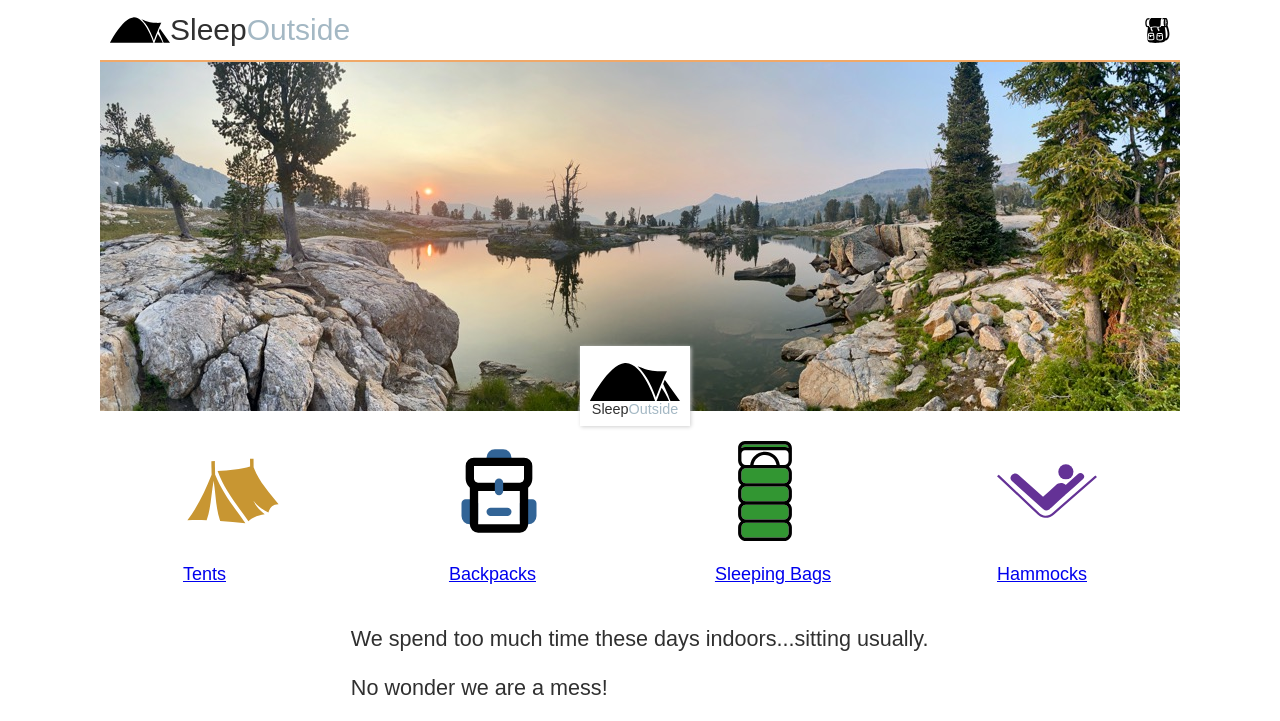
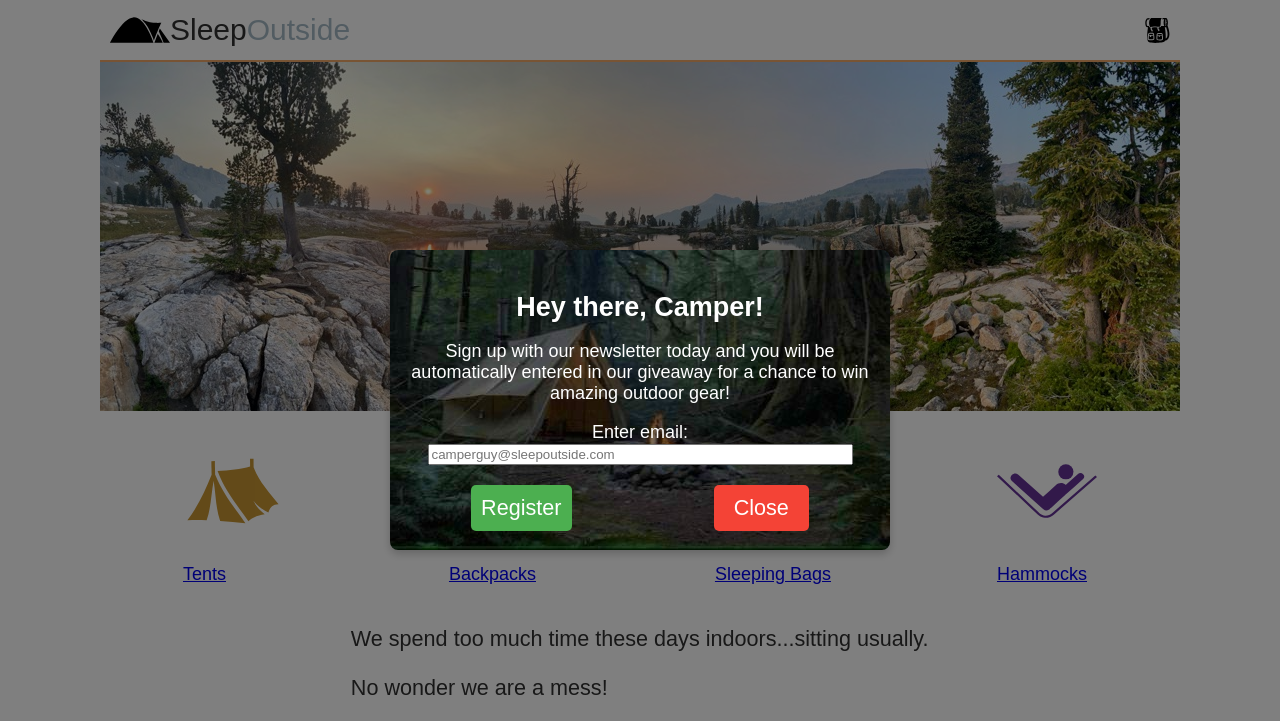
Before and after one commit to jakepreciado/wdd330, a website built with Vite: page src/index.html in a window 1280 px wide. Shown: the top 721 px of the page. Built offline with nearby package versions, Linux system fonts and the light colour scheme.

Commit message:
Indiviual Task: Add call to action, first time visitors

```diff
--- a/src/css/style.css
+++ b/src/css/style.css
@@ -214,6 +214,78 @@ button {
   grid-column: 3;
 }
 
+.checkout fieldset {
+  margin-bottom: 20px;
+}
+
+.order__summary div {
+  margin: 10px;
+}
+.order__summary div:not([id]) {
+  font-weight: bold;
+}
+
+.modal {
+  position: fixed;
+  top: 0;
+  left: 0;
+  width: 100%;
+  height: 100%;
+  background-color: rgba(0, 0, 0, 0.5);
+  display: flex;
+  justify-content: center;
+  align-items: center;
+  z-index: 1000;
+}
+
+.modal.hidden {
+  display: none;
+}
+
+.modal-content {
+  width: 500px;
+  height: 300px;
+  color: white;
+  background-image: url('/images/modal-background.jpg');
+  padding: 20px;
+  border-radius: 8px;
+  text-align: center;
+  box-shadow: 0 4px 8px rgba(0, 0, 0, 0.2);
+  z-index: 1002;
+}
+
+.modal-content h2 {
+  margin-bottom: 10px;
+}
+
+.modal-content button {
+  margin: 10px;
+  padding: 10px 20px;
+  border: none;
+  border-radius: 5px;
+  cursor: pointer;
+}
+
+.modal-buttons {
+  margin-top: 20px;
+  display: flex;
+  gap: 20px;
+}
+
+
+#register-btn {
+  margin: auto;
+  padding: 10px;
+  background-color: #4caf50;
+  color: white;
+}
+
+#close-modal {
+  margin: auto;
+  background-color: #f44336;
+  color: white;
+}
+
 @media screen and (min-width: 500px) {
   body {
     max-width: 1080px;
--- a/src/index.html
+++ b/src/index.html
@@ -6,12 +6,12 @@
   <meta name="viewport" content="width=device-width, initial-scale=1.0" />
   <title>Sleep Outside | Home</title>
   <link rel="stylesheet" href="/css/style.css" />
-  <script type="module" src="./js/main.js"></script>
+  <script src="js/main.js" type="module"></script>
 </head>
 
 <body>
-  <header class="divider" id="main-header"></header>
-
+  <header class="divider" id="main-header">
+  </header>
   <main class="divider">
     <div class="hero">
       <img src="/images/banner-sm.jpg" srcset="images/banner-sm.jpg 500w, images/banner.jpg"
@@ -54,6 +54,20 @@
     </section>
   </main>
 
+  <div id="register-modal" class="modal hidden">
+    <div class="modal-content">
+      <h2>Hey there, Camper!</h2>
+      <p>Sign up with our newsletter today and you will be automatically entered in our giveaway for a chance to win
+        amazing outdoor gear!</p>
+      <label for="email">Enter email:</label>
+      <input type="text" id="email" placeholder="camperguy@sleepoutside.com" size="50"/>
+      <div class="modal-buttons">
+        <button id="register-btn">Register</button>
+        <button id="close-modal">Close</button>
+      </div>
+    </div>
+  </div>
+
   <footer id="main-footer"></footer>
 </body>
 
--- a/src/js/ProductData.mjs
+++ b/src/js/ProductData.mjs
@@ -12,12 +12,12 @@ export default class ProductData {
   constructor() {
   }
   async getData(category) {
-    const response = await fetch(`${baseURL}products/search/${category} `);
+    const response = await fetch(`https://wdd330-backend.onrender.com/products/search/${category} `);
     const data = await convertToJson(response);
     return data.Result;
   }
   async findProductById(id) {
-    const response = await fetch(`${baseURL}product/${id}`);
+    const response = await fetch(`https://wdd330-backend.onrender.com/product/${id}`);
     const data = await convertToJson(response);
     console.log(data.Result);
     return data.Result;
--- a/src/js/main.js
+++ b/src/js/main.js
@@ -1,3 +1,26 @@
 import { loadHeaderFooter } from "./utils.mjs";
 
 loadHeaderFooter();
+
+document.addEventListener("DOMContentLoaded", () => {
+    const modal = document.getElementById("register-modal");
+    const closeModal = document.getElementById("close-modal");
+    const registerBtn = document.getElementById("register-btn");
+
+    // Check if the user has already seen the modal
+    if (!localStorage.getItem("hasVisited")) {
+      modal.classList.remove("hidden");
+    }
+
+    // Close modal on button click
+    closeModal.addEventListener("click", () => {
+      modal.classList.add("hidden");
+    });
+
+    // Handle register button click
+    registerBtn.addEventListener("click", () => {
+      alert("Thank you for registering!");
+      modal.classList.add("hidden");
+      localStorage.setItem("hasVisited", "true");
+    });
+  });
```
Also changed, not shown: src/checkout/index.html (+9 -9 lines), src/public/images/modal-background.jpg (added), src/public/images/small-camp-middle-clearing-pacific-northwest-forest-there-is-square-wall-tent_939033-129281.jpeg (added).
